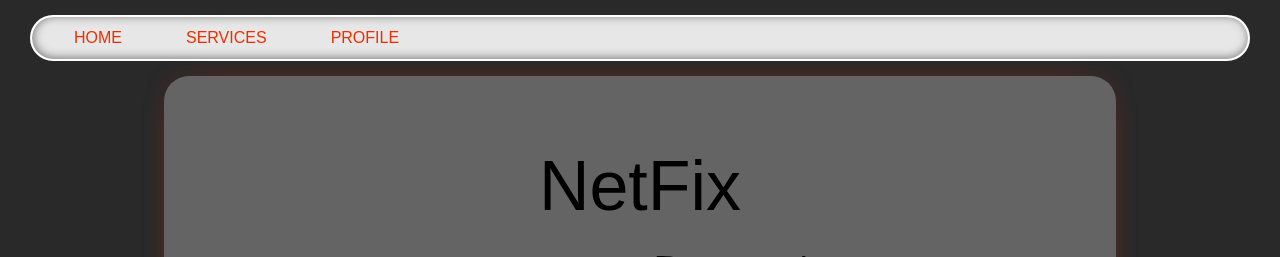
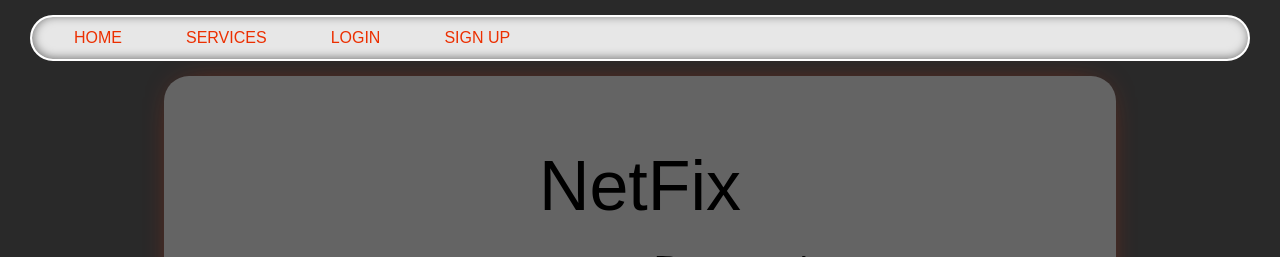
Before and after one commit to HilaryOkello/netfix, a Django app: page / in a window 1280 px wide. Shown: the top 257 px of the page. Run offline with Django 3.2, Linux system fonts and the light colour scheme.

Commit message:
feat: update navbar to conditionally display profile and authentication links

```diff
--- a/main/templates/main/navbar.html
+++ b/main/templates/main/navbar.html
@@ -17,6 +17,15 @@
                 <li><a href="/services/water-heaters">Water Heaters</a></li>
             </ul>
         </li>
-        <li><a href="/company/{{ request.user.username }}">Profile</a></li>
+        {% if user.is_authenticated %}
+            <li><a href="/profile">Profile</a></li>
+            {% if user.is_company %}
+                <li><a href="/services/create">Create Service</a></li>
+            {% endif %}
+            <li><a href="/logout">Logout</a></li>
+        {% else %}
+            <li><a href="/login">Login</a></li>
+            <li><a href="/register">Sign Up</a></li>
+        {% endif %}
     </ul>
 </nav>
```
